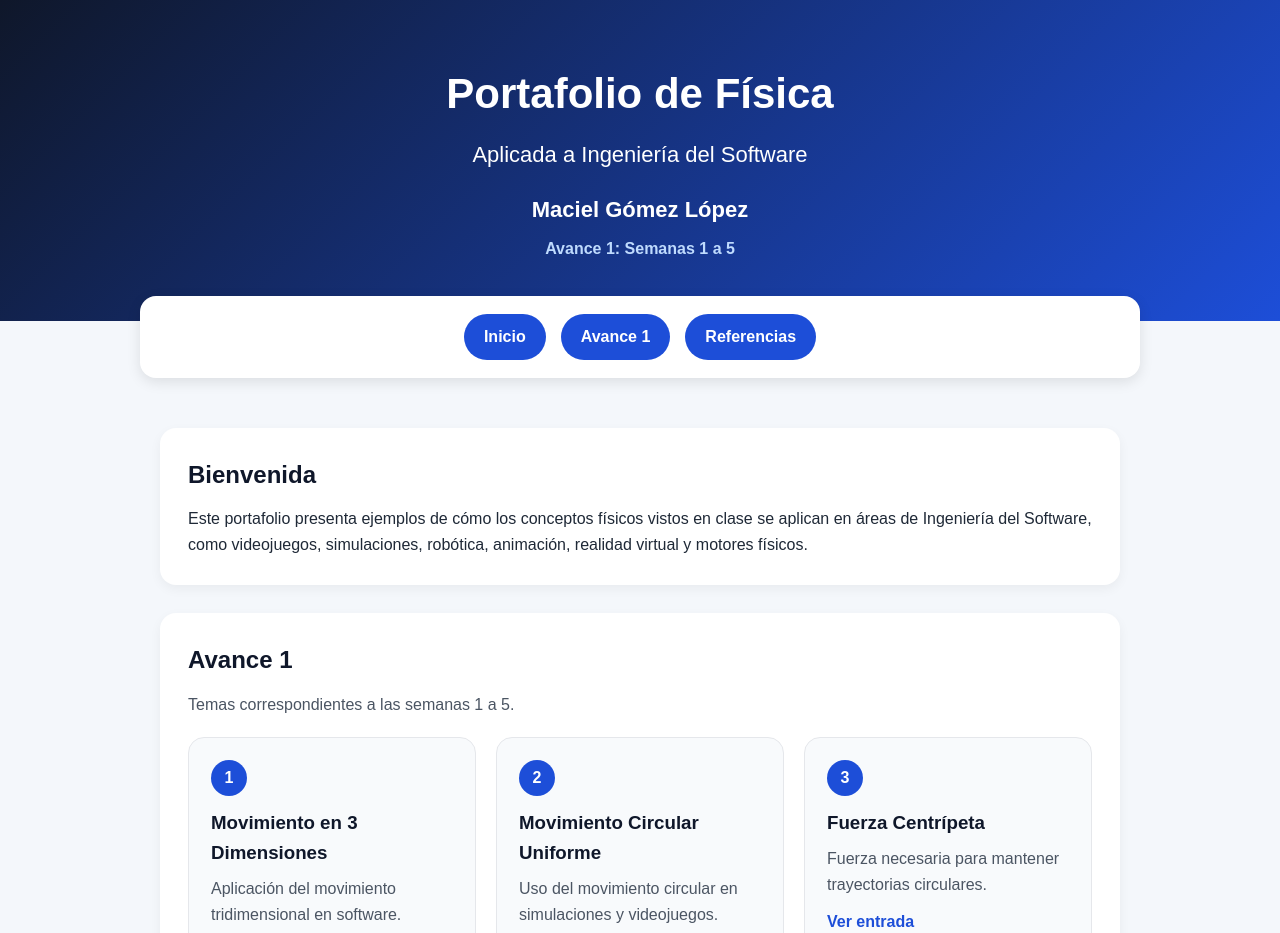
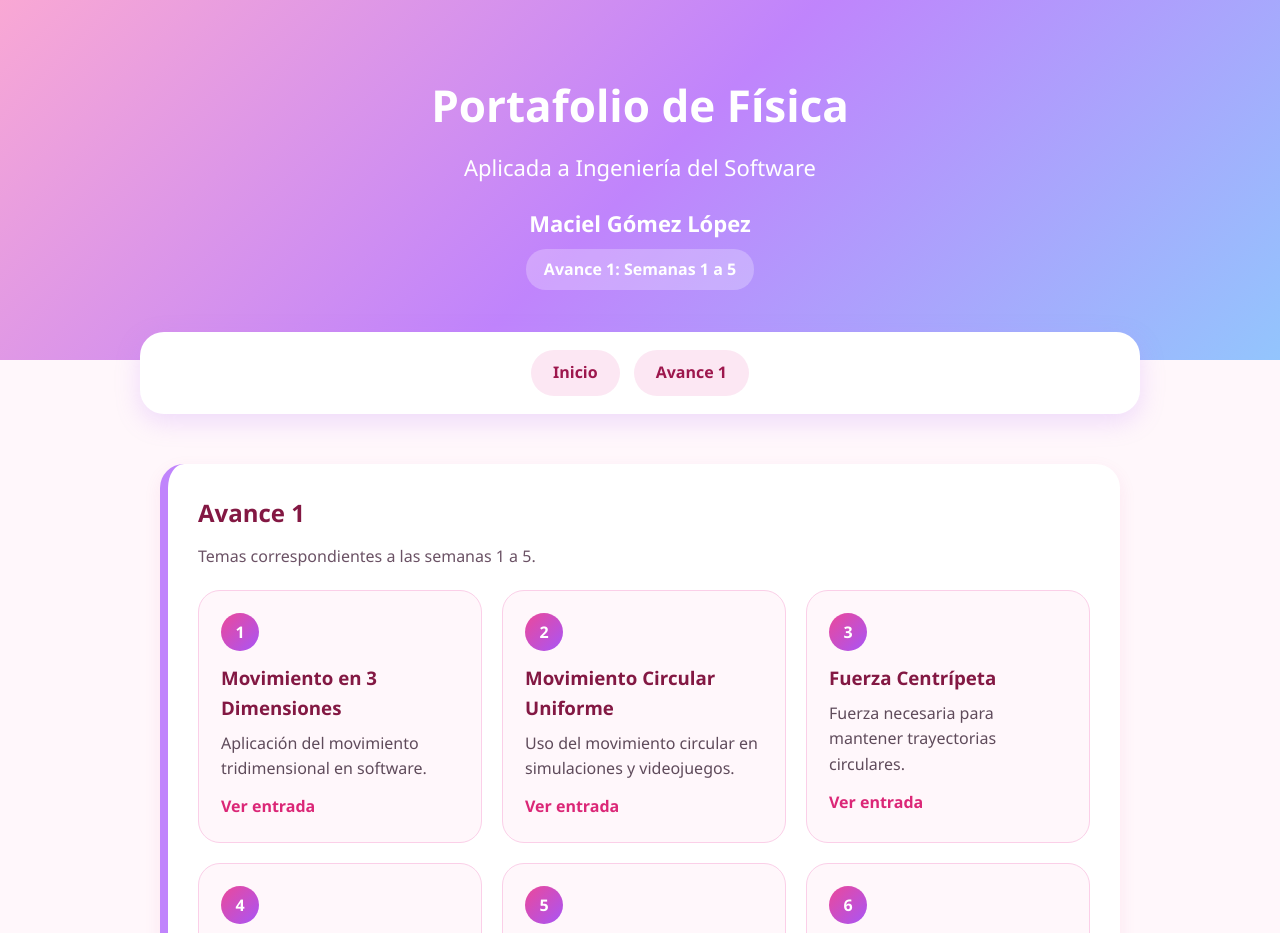
Before and after one commit to macicenfotec/portafolio-fisica, a plain HTML site: page index.html in a window 1280 px wide. Shown: the top 933 px of the page. Drawn offline with Linux system fonts and the light colour scheme.

Commit message:
actualizacion
cambio estilos

```diff
--- a/index.html
+++ b/index.html
@@ -19,19 +19,10 @@
   <nav class="nav">
     <a href="#inicio">Inicio</a>
     <a href="#avance1">Avance 1</a>
-    <a href="#referencias">Referencias</a>
   </nav>
 
   <main id="inicio">
 
-    <section class="intro">
-      <h2>Bienvenida</h2>
-      <p>
-        Este portafolio presenta ejemplos de cómo los conceptos físicos vistos en clase
-        se aplican en áreas de Ingeniería del Software, como videojuegos, simulaciones,
-        robótica, animación, realidad virtual y motores físicos.
-      </p>
-    </section>
 
     <section id="avance1" class="avance">
       <h2>Avance 1</h2>
@@ -190,7 +181,7 @@
 </section>
 
 
-    <section id="mcu" class="entrada">
+<section id="mcu" class="entrada">
 
   <h2>Movimiento Circular Uniforme</h2>
 
@@ -271,7 +262,7 @@
     Fuente: imagen educativa sobre movimiento orbital y fuerza centrípeta.
   </p>
 
-    </section>
+</section>
 
 
 <section id="centripeta" class="entrada">
@@ -769,10 +760,6 @@
 
 </section>
 
-    <section id="referencias" class="entrada">
-      <h2>Referencias</h2>
-      <p>Aquí se agregarán las fuentes consultadas.</p>
-    </section>
 
   </main>
 
--- a/style.css
+++ b/style.css
@@ -9,21 +9,21 @@ html {
 }
 
 body {
-  font-family: Arial, sans-serif;
-  background-color: #f4f7fb;
-  color: #1f2937;
+  font-family: "Segoe UI", Arial, sans-serif;
+  background: #fff7fb;
+  color: #2f2933;
   line-height: 1.6;
 }
 
 .hero {
-  background: linear-gradient(135deg, #0f172a, #1d4ed8);
+  background: linear-gradient(135deg, #f9a8d4, #c084fc, #93c5fd);
   color: white;
   text-align: center;
-  padding: 60px 20px;
+  padding: 70px 20px;
 }
 
 .hero h1 {
-  font-size: 42px;
+  font-size: 44px;
   margin-bottom: 10px;
 }
 
@@ -34,25 +34,28 @@ body {
 
 .hero h2 {
   font-size: 22px;
-  margin-bottom: 8px;
 }
 
 .hero span {
-  color: #bfdbfe;
+  display: inline-block;
+  margin-top: 8px;
+  background: rgba(255, 255, 255, 0.25);
+  padding: 8px 18px;
+  border-radius: 20px;
   font-weight: bold;
 }
 
 .nav {
   background: white;
   max-width: 1000px;
-  margin: -25px auto 30px;
+  margin: -28px auto 30px;
   padding: 18px;
-  border-radius: 16px;
+  border-radius: 24px;
   display: flex;
   justify-content: center;
-  gap: 15px;
+  gap: 14px;
   flex-wrap: wrap;
-  box-shadow: 0 4px 14px rgba(0, 0, 0, 0.1);
+  box-shadow: 0 8px 25px rgba(192, 132, 252, 0.25);
   position: sticky;
   top: 10px;
   z-index: 10;
@@ -60,15 +63,17 @@ body {
 
 .nav a {
   text-decoration: none;
-  background-color: #1d4ed8;
-  color: white;
-  padding: 10px 20px;
-  border-radius: 25px;
+  background: #fce7f3;
+  color: #9d174d;
+  padding: 10px 22px;
+  border-radius: 999px;
   font-weight: bold;
+  transition: 0.2s;
 }
 
 .nav a:hover {
-  background-color: #0f172a;
+  background: #db2777;
+  color: white;
 }
 
 main {
@@ -81,21 +86,33 @@ main {
 .avance,
 .entrada {
   background: white;
-  padding: 28px;
+  padding: 30px;
   margin-bottom: 28px;
-  border-radius: 16px;
-  box-shadow: 0 4px 12px rgba(0, 0, 0, 0.05);
+  border-radius: 24px;
+  box-shadow: 0 6px 18px rgba(219, 39, 119, 0.08);
+}
+
+.intro {
+  border-left: 8px solid #f9a8d4;
+}
+
+.avance {
+  border-left: 8px solid #c084fc;
+}
+
+.entrada {
+  border-left: 8px solid #f472b6;
 }
 
 .intro h2,
 .avance h2,
 .entrada h2 {
-  color: #0f172a;
+  color: #831843;
   margin-bottom: 12px;
 }
 
 .subtitulo {
-  color: #4b5563;
+  color: #6b5265;
   margin-bottom: 20px;
 }
 
@@ -107,43 +124,43 @@ main {
 }
 
 .card {
-  background: #f8fafc;
-  border: 1px solid #e5e7eb;
+  background: #fff7fb;
+  border: 1px solid #fbcfe8;
   padding: 22px;
-  border-radius: 16px;
+  border-radius: 22px;
   transition: transform 0.2s, box-shadow 0.2s;
 }
 
 .card:hover {
-  transform: translateY(-4px);
-  box-shadow: 0 6px 16px rgba(0, 0, 0, 0.08);
+  transform: translateY(-5px);
+  box-shadow: 0 10px 22px rgba(219, 39, 119, 0.14);
 }
 
 .numero {
   display: inline-block;
-  background: #1d4ed8;
+  background: linear-gradient(135deg, #ec4899, #a855f7);
   color: white;
-  width: 36px;
-  height: 36px;
+  width: 38px;
+  height: 38px;
   text-align: center;
-  line-height: 36px;
+  line-height: 38px;
   border-radius: 50%;
   font-weight: bold;
   margin-bottom: 12px;
 }
 
 .card h3 {
-  color: #0f172a;
+  color: #831843;
   margin-bottom: 8px;
 }
 
 .card p {
-  color: #4b5563;
+  color: #5f4b5b;
   margin-bottom: 12px;
 }
 
 .card a {
-  color: #1d4ed8;
+  color: #db2777;
   text-decoration: none;
   font-weight: bold;
 }
@@ -152,15 +169,48 @@ main {
   text-decoration: underline;
 }
 
-.entrada {
-  border-left: 6px solid #1d4ed8;
+.formula {
+  background-color: #fdf2f8;
+  border-left: 5px solid #ec4899;
+  padding: 14px;
+  margin: 15px 0;
+  font-weight: bold;
+  font-size: 1.1rem;
+  border-radius: 10px;
+  overflow-x: auto;
+}
+
+.imagen-apoyo {
+  width: 100%;
+  max-width: 620px;
+  display: block;
+  margin: 20px auto;
+  border-radius: 18px;
+  box-shadow: 0 6px 18px rgba(0, 0, 0, 0.12);
+}
+
+.referencia {
+  margin-top: 10px;
+  font-size: 0.9rem;
+  color: #7c6073;
+  font-style: italic;
+  text-align: center;
+}
+
+.lista-referencias {
+  padding-left: 20px;
+}
+
+.lista-referencias li {
+  margin-bottom: 15px;
+  line-height: 1.8;
 }
 
 footer {
   text-align: center;
-  background: #0f172a;
+  background: #831843;
   color: white;
-  padding: 20px;
+  padding: 22px;
   margin-top: 40px;
 }
 
@@ -182,29 +232,3 @@ footer {
     text-align: center;
   }
 }
-
-.formula {
-  background-color: #eff6ff;
-  border-left: 4px solid #1d4ed8;
-  padding: 12px;
-  margin: 15px 0;
-  font-weight: bold;
-  font-size: 1.1rem;
-  overflow-x: auto;
-}
-
-.imagen-apoyo {
-  width: 100%;
-  max-width: 600px;
-  display: block;
-  margin: 20px auto;
-  border-radius: 12px;
-}
-
-.referencia {
-  margin-top: 10px;
-  font-size: 0.9rem;
-  color: #6b7280;
-  font-style: italic;
-  text-align: center;
-}
```
